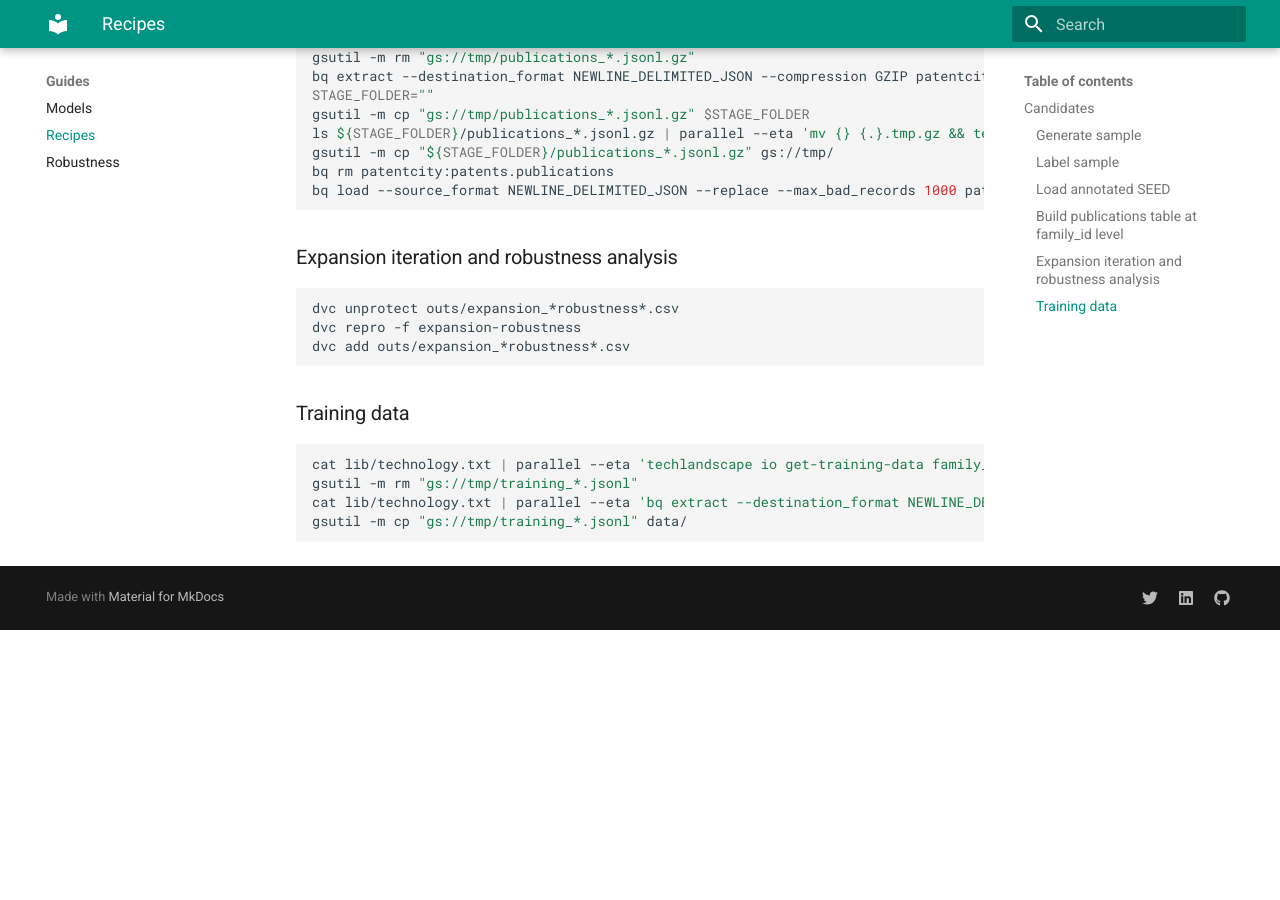
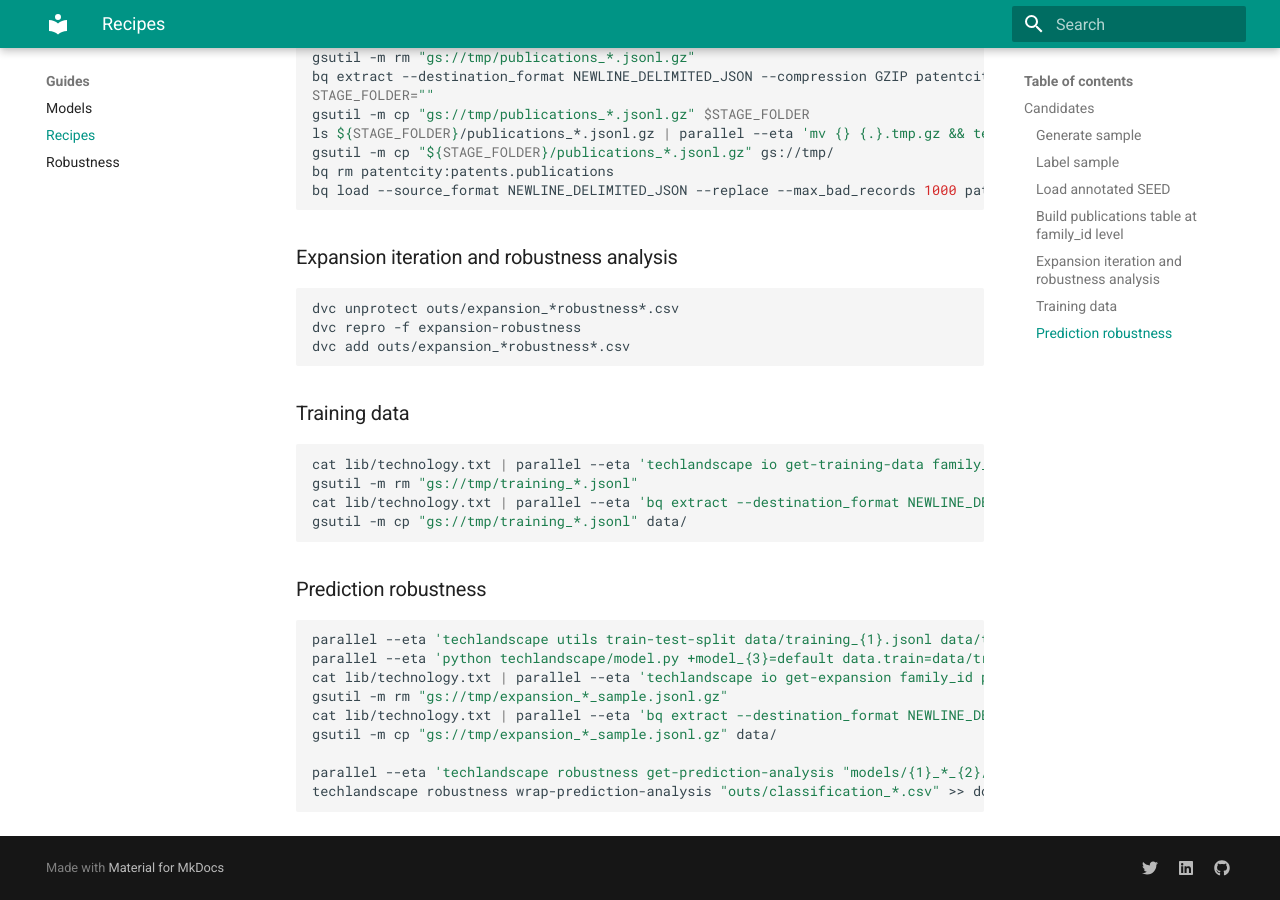
Before and after one commit to cverluise/techlandscape, an MkDocs documentation site: the page built from docs/RECIPE.md, in a window 1280 px wide and 900 px high, scrolled down 880 px. Built offline with MkDocs 1.6.1 and Material for MkDocs 9.7.7, drawn with Linux system fonts in a browser that asks for light colours; before the commit the page ends 1510 px from its top, so only the background shows below that.

Commit message:
:tada: add prediction robustness analysis

````diff
--- a/docs/RECIPE.md
+++ b/docs/RECIPE.md
@@ -58,3 +58,17 @@ gsutil -m rm "gs://tmp/training_*.jsonl"
 cat lib/technology.txt | parallel --eta 'bq extract --destination_format NEWLINE_DELIMITED_JSON patentcity:techdiffusion.training_{} "gs://tmp/training_{}.jsonl" '
 gsutil -m cp "gs://tmp/training_*.jsonl" data/
 ```
+
+### Prediction robustness
+
+```shell
+parallel --eta 'techlandscape utils train-test-split data/training_{1}.jsonl data/train_{1}_{2}.jsonl data/test_{1}_{2}.jsonl' ::: $(cat lib/technology.txt) ::: $(pwgen 5 10)
+parallel --eta 'python techlandscape/model.py +model_{3}=default data.train=data/train_{1}_{2}.jsonl data.test=data/test_{1}_{2}.jsonl out=models/{1}_{2}_{3} logger.tensorboard.logdir=models/{1}_{2}_{3}/log' ::: $(cat lib/technology.txt) ::: $(ls data/test_*.jsonl | cut -d_ -f3 | cut -d. -f1 | sort -u) ::: cnn mlp
+cat lib/technology.txt | parallel --eta 'techlandscape io get-expansion family_id patentcity.techdiffusion.expansion_{} patentcity.stage.expansion_{}_sample credentials_bq.json --sample-size 10000'
+gsutil -m rm "gs://tmp/expansion_*_sample.jsonl.gz"
+cat lib/technology.txt | parallel --eta 'bq extract --destination_format NEWLINE_DELIMITED_JSON --compression GZIP patentcity:stage.expansion_{}_sample "gs://tmp/expansion_{}_sample.jsonl.gz"'
+gsutil -m cp "gs://tmp/expansion_*_sample.jsonl.gz" data/
+
+parallel --eta 'techlandscape robustness get-prediction-analysis "models/{1}_*_{2}/model-best" data/expansion_{1}_sample.jsonl --destination outs/' ::: $(cat lib/technology.txt) ::: $(cat lib/model.txt)
+techlandscape robustness wrap-prediction-analysis "outs/classification_*.csv" >> docs/ROBUSTNESS_MODEL.md
+```
````
